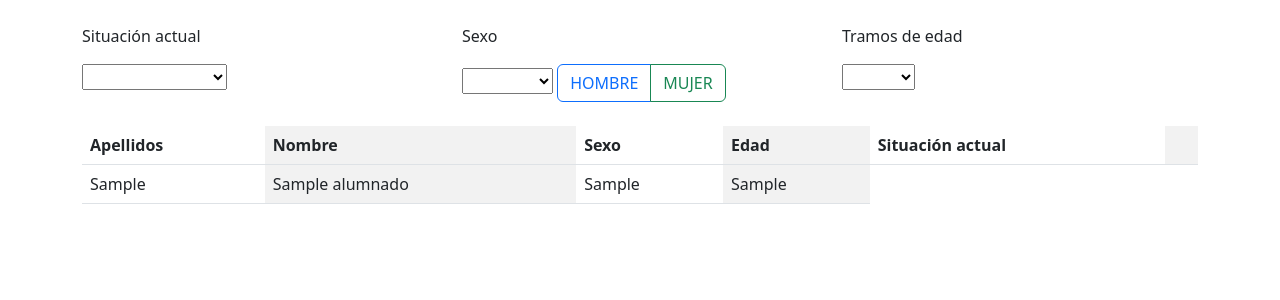
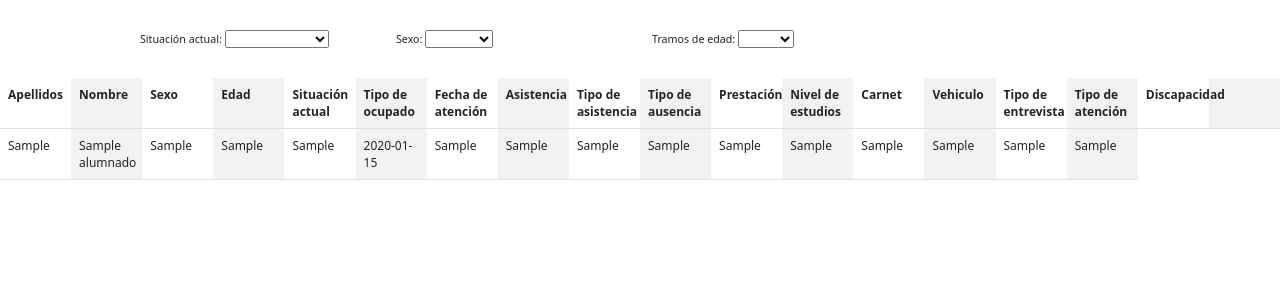
Before and after one commit to judipm/FORGA, a PHP site: page /listado_alumnos in a window 1280 px wide. Shown: the part 56-356 px from the top of the page. Run offline with PHP 8.4, Linux system fonts and the light colour scheme; tables that the repository leaves empty hold one stand-in row (values such as "Sample post").

Commit message:
estilos y listado ya centrado
creé estilos.css y lo vinculé a la cabecera para que esté vinculado para todas las páginas.
Ya está la tabla centrada en el medio. Mejor guardo y actualizo y me pongo con el funcionamiento de los filtros

```diff
--- /dev/null
+++ b/estilos.css
@@ -0,0 +1,21 @@
+#filtros{
+    font-size: 8pt;
+    max-width: 1000px;
+    margin:0 auto;
+}
+#listado{
+    font-size: 9pt;
+    margin-top: 30px;
+}
+#listado tr th, #listado tr td{
+    max-width: 15px;
+}
+.contenedor{
+    margin: 0 auto;
+    max-width: 1350px;
+    padding-top: 30px;
+}
+body{
+    margin: 0 auto;
+
+}
--- a/listado_alumnos.php
+++ b/listado_alumnos.php
@@ -1,24 +1,54 @@
+<?php
+include "modelos/bbdd/datos.php";
+$listado_alumnos = listado_alumnos();
+foreach($listado_alumnos as $alumno){
+?>
+
 <script>
-    function elegirfilm(num){
+    var tabla = "<tr><th>Apellidos</th><th>Nombre</th><th>Sexo</th><th>Edad</th><th>Situación actual</th><td></td></tr>";
+    tabla =+ "<tr>";
+    tabla =+ "<td>" + <?= $alumno["Apellidos"]; ?> + "</td>";
+    tabla =+ "<td>" + <?= $alumno["Nombre"]; ?> + "</td>";
+    tabla =+ "<td>" + <?= $alumno["Sexo"]; ?> + "</td>";
+    tabla =+ "<td>" + <?= $alumno["Situacion"]; ?> + "</td>";
+    tabla =+ "</tr>";
+
+    document.getElementById("listado").innerHTML = tabla;
+
+function situacion_laboral(num){
     switch(num){
         case 1:
-            document.getElementById("listado").innerHTML = '<img src="img/sociedad.jpg" width="350"/>';
+            document.getElementById("listado").innerHTML = $alumnado["Situacion"] == "Desempleado";
             break;
         case 2:
-            document.getElementById("listado").innerHTML = '<img src="img/titanic.jpg" width="350"/>';
+            document.getElementById("listado").innerHTML = $alumnado["Situacion"] == "Ocupado" ;
+    }
+}
+function sexo(num){
+    switch(num){
+        case 1:
+            document.getElementById("listado").innerHTML = $alumnado["Sexo"] == "Mujer";
+            break;
+        case 2:
+            document.getElementById("listado").innerHTML = $alumnado["Sexo"] == "Hombre";
+
+    }
+}
+function edad(num){
+    switch(num){
+        case 1:
+            document.getElementById("listado").innerHTML = $alumnado["Edad"] < 35;
+            break;
+        case 2:
+            document.getElementById("listado").innerHTML = $alumnado["Edad"] < 60 && $alumnado["Edad"] >= 35;
             break;
         case 3:
-            document.getElementById("listado").innerHTML = '<img src="img/abremejaime.jpg" width="350"/>';
-            break;
-        case 4:
-            document.getElementById("listado").innerHTML = '<img src="img/it.jpg" width="350"/>';
+            document.getElementById("listado").innerHTML = $alumnado["Edad"] >= 60;
     }
 }
 </script>
+
 <?php
-include "modelos/bbdd/datos.php";
-
-$listado_alumnos = listado_alumnos();
-
+}
 include "vistas/listado_alumnos.html";
 ?>
--- a/vistas/cabecera.html
+++ b/vistas/cabecera.html
@@ -4,6 +4,7 @@
         <meta charset="utf-8">
 	<meta http-equiv="Content-Type" content="text/html; charset=utf-8"/>
 	<meta name="viewport" content="width=device-width, initial-scale=1">
+  <link type="text/css" rel="stylesheet" href="estilos.css"/>
 	<link href="https://cdn.jsdelivr.net/npm/bootstrap@5.2.1/dist/css/bootstrap.min.css" rel="stylesheet" integrity="sha384-iYQeCzEYFbKjA/T2uDLTpkwGzCiq6soy8tYaI1GyVh/UjpbCx/TYkiZhlZB6+fzT" crossorigin="anonymous">
     </head>
     <body>
--- a/vistas/listado_alumnos.html
+++ b/vistas/listado_alumnos.html
@@ -1,46 +1,58 @@
 <?php include "cabecera.html";?>
 
-<div class="container mt-4">
-    <div class="row">
+<div class="contenedor">
+    <div id="filtros">
+        <div class="row">
         <!-- sacar tablas filtradas por cada una de las situaciones y por tramos de edad y sexo -->
-        <div class="col-sm-4">
-            <p>Situación actual</p>
+         <div class="col-sm-3">
+            Situación actual:
             <select>
                 <option></option>
                 <option onclick="situacion_laboral(1);">DESEMPLEADOS</option>
                 <option onclick="situacion_laboral(2);">OCUPADOS</option>
             </select>
-        </div>
-        <div class="col-sm-4">
-            <p>Sexo</p>
-            <select>
+         </div>
+         <div class="col-sm-3">
+            Sexo:
+            <select >
                 <option></option>
                 <option onclick="sexo(1);">HOMBRE</option>
                 <option onclick="sexo(2);">MUJER</option>
             </select>
-            <div class="btn-group" role="group" aria-label="Basic outlined example">
-                <button type="button" class="btn btn-outline-primary" id="film1" >HOMBRE</button>
-                <button type="button" class="btn btn-outline-success" id="film2" >MUJER</button>
-            </div>
-        </div>
-        <div class="col-sm-4">
-            <p>Tramos de edad</p>
+         </div>
+         <div class="col-sm-3">
+            Tramos de edad:
             <select>
                 <option></option>
                 <option onclick="edad(1);">16-34</option>
                 <option onclick="edad(2);">35-59</option>
                 <option onclick="edad(2);">60-105</option>
             </select>
+         </div>
         </div>
-            <div id="listado"></div>
-            <div class="mt-4">
-            <table id="la_tabla" class="table table-striped-columns" >
+    </div>
+        <div class="">
+            <table id="listado" class="table table-striped-columns" >
+
                 <tr>
                     <th>Apellidos</th>
                     <th>Nombre</th>
                     <th>Sexo</th>
                     <th>Edad</th>
                     <th>Situación actual</th>
+                    <th id="ocupado">Tipo de ocupado</th>
+                    <th>Fecha de atención</th>
+                    <th>Asistencia</th>
+                    <th>Tipo de asistencia</th>
+                    <th>Tipo de ausencia</th>
+                    <th>Prestación</th>
+                    <th>Nivel de estudios</th>
+                    <th>Carnet</th>
+                    <th>Vehiculo</th>
+                    <th>Tipo de entrevista</th>
+                    <th>Tipo de atención</th>
+
+                    <th>Discapacidad</th>
                     <td></td>
                 </tr>
                 <tr>
@@ -49,13 +61,23 @@
                         <td><?= $alumno["Nombre"]; ?></td>
                         <td><?= $alumno["Sexo"]; ?></td>
                         <td><?= $alumno["Situacion"]; ?></td>
+                        <td><?= $alumno["Ocupado"]; ?></td>
+                        <td><?= $alumno["Fecha_atencion"]; ?></td>
+                        <td><?= $alumno["Asistencia"]; ?></td>
+                        <td><?= $alumno["Info_asistencia"]; ?></td>
+                        <td><?= $alumno["Info_ausencia"]; ?></td>
+                        <td><?= $alumno["Prestacion"]; ?></td>
+                        <td><?= $alumno["Nivel_estudios"]; ?></td>
+                        <td><?= $alumno["Carnet"]; ?></td>
+                        <td><?= $alumno["Vehiculo"]; ?></td>
+                        <td><?= $alumno["Tipo_entrevista"]; ?></td>
+                        <td><?= $alumno["Tipo_atencion"]; ?></td>
+                        <td><?= $alumno["Discapacidad"]; ?></td>
                     <?php } ?>
-
                 </tr>
             </table>
             </div>
         </div>
-    </div>
 </div>
 
 <?php include "pie.html";?>
```
